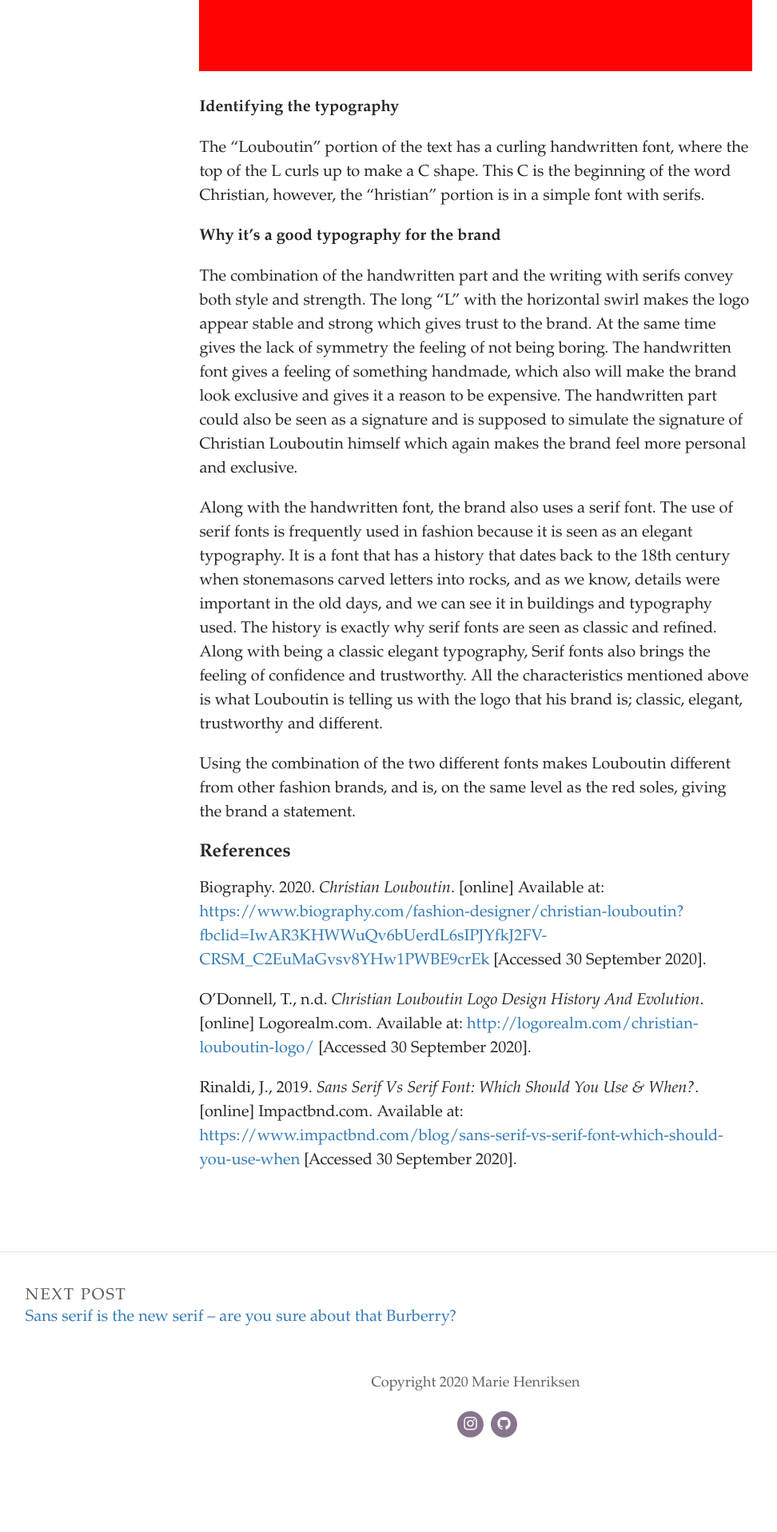
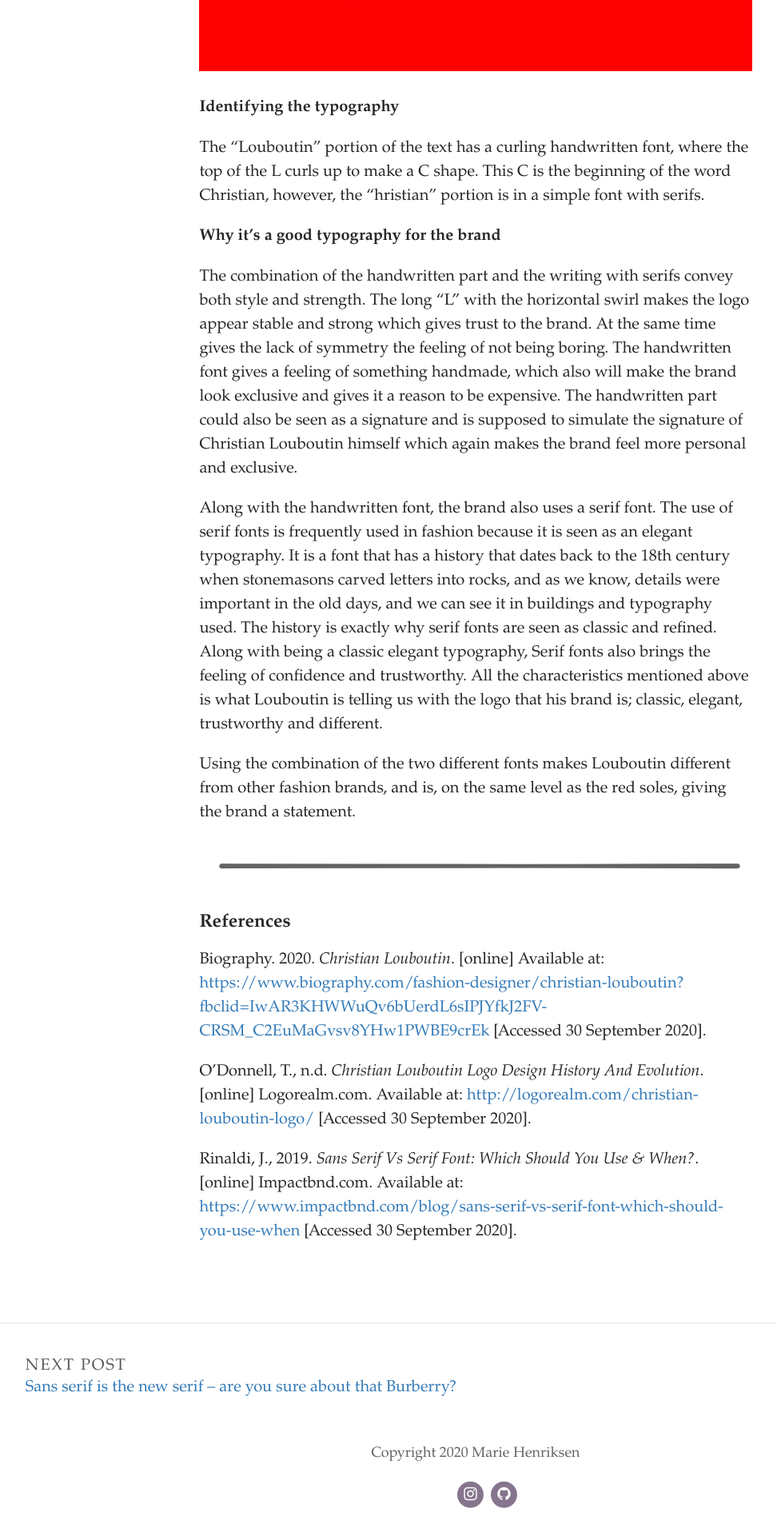
Before and after one commit to Mariehenriksen/fashionabletexts, a Jekyll site: the page built from _posts/2020-09-30-a-typography-that-reflects-the-elegance-of-a-red-sole.md, in a window 1280 px wide. Shown: the part 1237-3153 px from the top of the page at 80% size, without its empty margins (45-1017 px from the left). Built offline with Jekyll 4.4.1, drawn with Linux system fonts in a browser that asks for light colours; some web fonts are replaced; before the commit the page ends 3064 px from its top, so only the background shows below that.

Commit message:
Update Post “2020-09-30-a-typography-that-reflects-the-elegance-of-a-red-sole”

```diff
--- a/_posts/2020-09-30-a-typography-that-reflects-the-elegance-of-a-red-sole.md
+++ b/_posts/2020-09-30-a-typography-that-reflects-the-elegance-of-a-red-sole.md
@@ -27,6 +27,8 @@
 
 Using the combination of the two different fonts makes Louboutin different from other fashion brands, and is, on the same level as the red soles, giving the brand a statement.
 
+![](../uploads/img_0747.jpg)
+
 #### **References**
 
 Biography. 2020. *Christian Louboutin*. \[online] Available at: <https://www.biography.com/fashion-designer/christian-louboutin?fbclid=IwAR3KHWWuQv6bUerdL6sIPJYfkJ2FV-CRSM_C2EuMaGvsv8YHw1PWBE9crEk> \[Accessed 30 September 2020].
```
